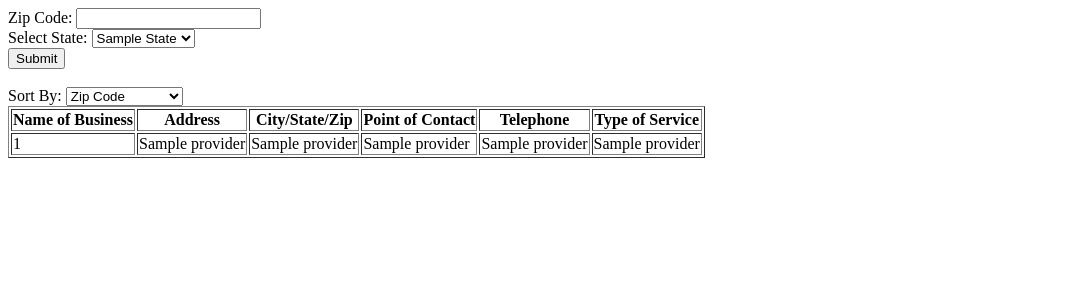
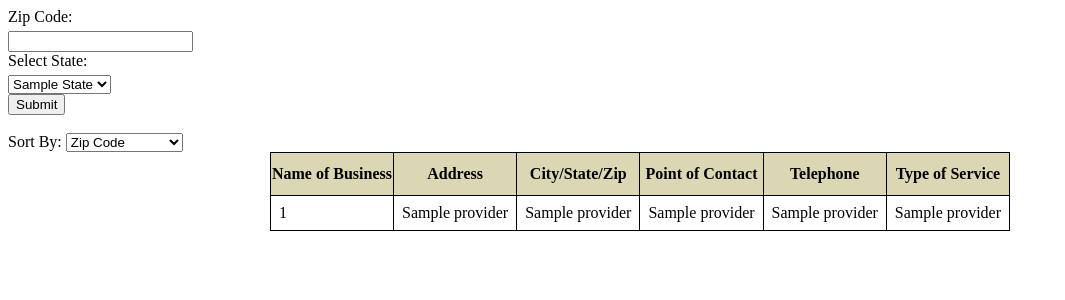
Before and after one commit to justinozzy/IRS-Scrape, a Flask app: template templates/index.html in a window 1280 px wide. Shown: the top 300 px of the page, without its empty margins (0-1065 px from the left). Run offline with Flask 3, Linux system fonts and the light colour scheme; the template is opened without the code that fills it: most values are stand-ins (such as "Sample title", 1, 10 or a date in 2020).

Commit message:
Added styling

```diff
--- a/static/css/style.css
+++ b/static/css/style.css
@@ -1,6 +1,34 @@
-h1 {
-  border: 2px #eee solid;
-  color: brown;
-  text-align: center;
-  padding: 10px;
+form div {
+  margin-bottom: 10px;
 }
+
+form label {
+  display: block;
+  margin-bottom: 5px;
+}
+
+table {
+  display: table;
+  margin: auto;
+  border-collapse: collapse;
+}
+
+tr:nth-child(even) {
+  background-color: #f2f2f2;
+}
+
+tr:hover {
+  background-color: #ddd;
+}
+
+td {
+  border: 1px solid;
+  padding: 8px;
+}
+
+th {
+  border: 1px solid;
+  background-color: #dbd7b5;
+  padding-top: 12px;
+  padding-bottom: 12px;
+}
```
